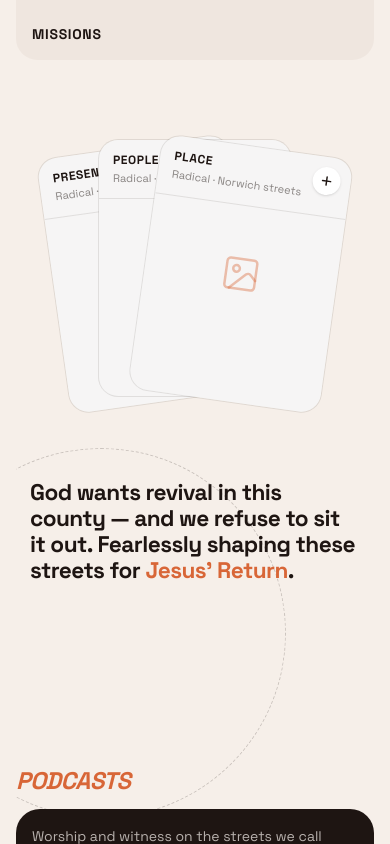
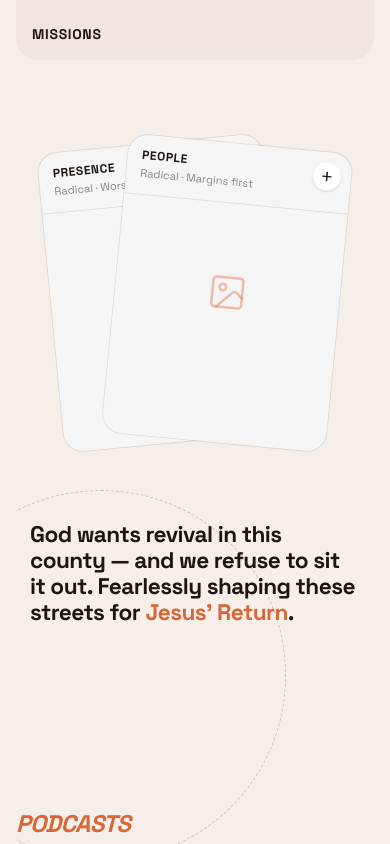
Before and after one commit to courtneygreaves8/Radical, a React (Vite) app: page / in a window 390 px wide. Shown: the part 2160-3004 px from the top of the page. Built offline with nearby package versions, Linux system fonts and the light colour scheme; a web font is replaced by a local one.

Commit message:
Update HomeLandingV3.tsx

```diff
--- a/src/components/marketing/HomeLandingV3.tsx
+++ b/src/components/marketing/HomeLandingV3.tsx
@@ -834,6 +834,8 @@ function Narrative() {
     },
   ]
 
+  const fanCaps = isDesktop ? caps : caps.slice(0, 2)
+
   return (
     <section ref={ref} className={cn('relative mt-10 mb-0 sm:mt-20 lg:mt-[120px]')}>
       <div className="relative z-10 mx-auto max-w-7xl px-[14px] sm:px-8 lg:px-10">
@@ -843,7 +845,7 @@ function Narrative() {
             v3SplitGap
           )}
         >
-          <div className="relative mx-auto w-full max-w-[18rem] pb-10 sm:max-w-[40rem] sm:pb-16 lg:mx-0 lg:max-w-none lg:pb-8">
+          <div className="relative mx-auto w-full max-w-[20rem] pb-10 sm:max-w-[40rem] sm:pb-16 lg:mx-0 lg:max-w-none lg:pb-8">
             <div className="relative flex justify-center lg:justify-start lg:pl-2">
               {/* Landscape orange — desktop only behind the fan */}
               <div
@@ -860,15 +862,15 @@ function Narrative() {
 
               <div
                 className={cn(
-                  'relative z-10 aspect-[3/4] w-[min(12rem,calc(100%-3.5rem))] origin-top sm:w-[20rem] lg:w-[22.5rem]',
+                  'relative z-10 aspect-[3/4] w-[min(14rem,calc(100%-2.5rem))] origin-top sm:w-[20rem] lg:w-[22.5rem]',
                   'max-lg:rotate-0 lg:-rotate-[15deg]'
                 )}
               >
-                {caps.map((c, i) => {
-                  const fromCenter = i - (caps.length - 1) / 2
-                  const fan = fromCenter * (isDesktop ? 18 : 8)
-                  const x = fromCenter * (isDesktop ? 5.5 : 1.75)
-                  const y = Math.abs(fromCenter) * (isDesktop ? 0.55 : 0.3)
+                {fanCaps.map((c, i) => {
+                  const fromCenter = i - (fanCaps.length - 1) / 2
+                  const fan = fromCenter * (isDesktop ? 18 : 11)
+                  const x = fromCenter * (isDesktop ? 5.5 : 2.25)
+                  const y = Math.abs(fromCenter) * (isDesktop ? 0.55 : 0.35)
                   return (
                     <SiteLink
                       key={c.title}
```
